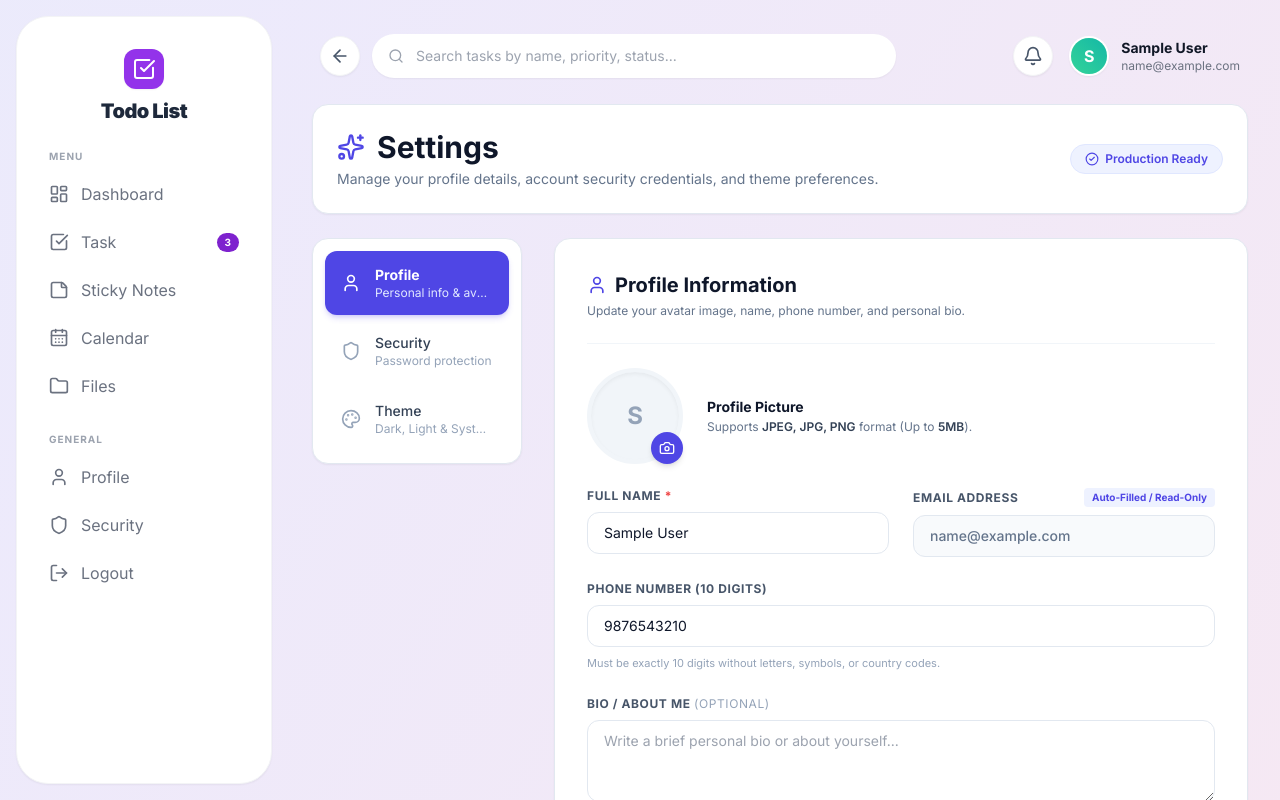
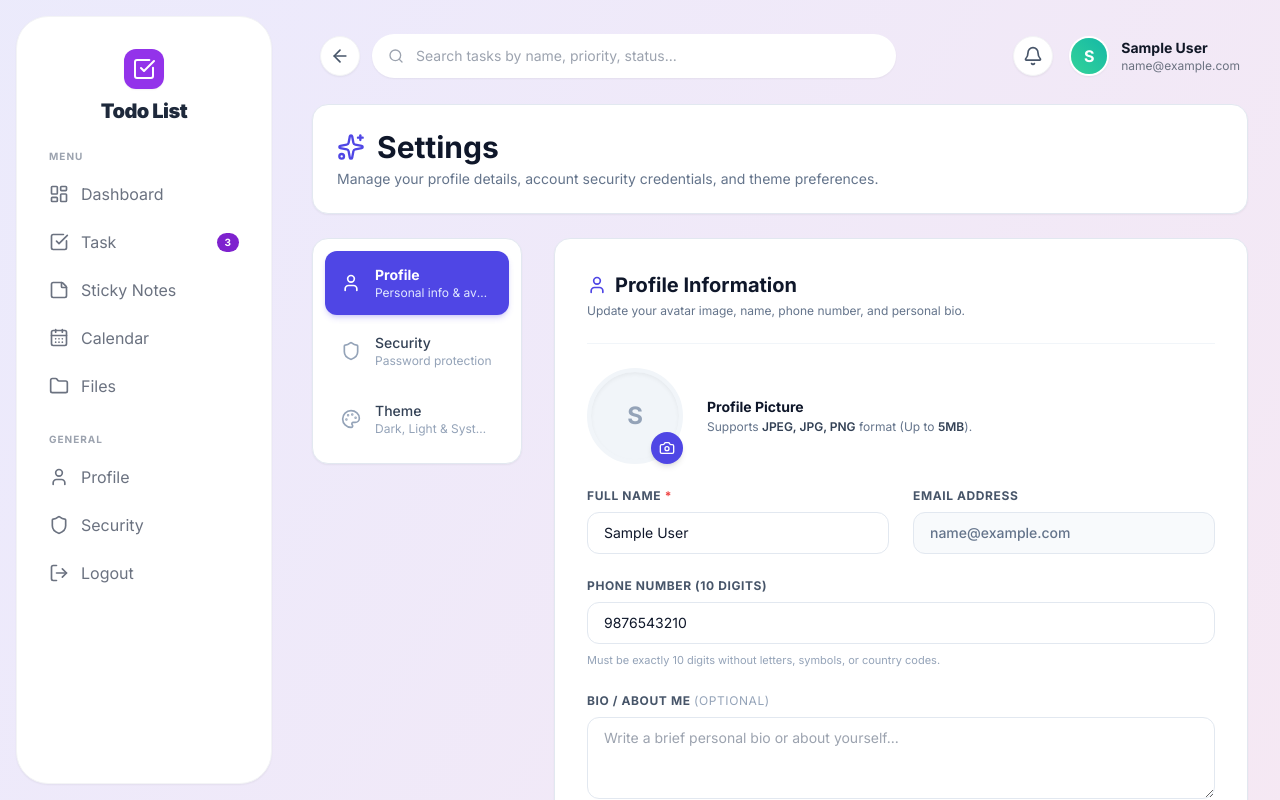
Before and after one commit to NiharikaON/todos, a Next.js app: page /settings in a window 1280 px wide. Built offline with nearby package versions, Linux system fonts and the light colour scheme; sample sign-in values are in the browser's storage; what aws-amplify would draw is missing.

Commit message:
Remove Production Ready badge and Auto-Filled badge from settings page

```diff
--- a/src/app/(app)/settings/page.tsx
+++ b/src/app/(app)/settings/page.tsx
@@ -188,7 +188,7 @@ function SettingsContent() {
   return (
     <div className="w-full max-w-5xl mx-auto space-y-6">
       {/* Sticky Header */}
-      <div className="bg-white dark:bg-slate-900 border border-slate-200 dark:border-slate-800 rounded-2xl p-6 shadow-sm flex flex-col md:flex-row items-start md:items-center justify-between gap-4">
+      <div className="bg-white dark:bg-slate-900 border border-slate-200 dark:border-slate-800 rounded-2xl p-6 shadow-sm">
         <div>
           <h1 className="text-3xl font-bold text-slate-900 dark:text-white flex items-center">
             <Sparkles className="w-7 h-7 mr-3 text-indigo-600 dark:text-indigo-400" />
@@ -197,10 +197,6 @@ function SettingsContent() {
           <p className="mt-1 text-sm text-slate-500 dark:text-slate-400">
             Manage your profile details, account security credentials, and theme preferences.
           </p>
-        </div>
-        <div className="inline-flex items-center px-3.5 py-1.5 rounded-full text-xs font-semibold bg-indigo-50 dark:bg-indigo-900/30 text-indigo-600 dark:text-indigo-400 border border-indigo-100 dark:border-indigo-800">
-          <CheckCircle2 className="w-3.5 h-3.5 mr-1.5" />
-          Production Ready
         </div>
       </div>
 
@@ -310,14 +306,9 @@ function SettingsContent() {
 
                   {/* Email Address (Auto-filled from login/Cognito & Read-only) */}
                   <div className="space-y-2">
-                    <div className="flex items-center justify-between">
-                      <label htmlFor="email" className="block text-xs font-bold uppercase tracking-wider text-slate-600 dark:text-slate-400">
-                        Email Address
-                      </label>
-                      <span className="text-[10px] text-indigo-600 dark:text-indigo-400 font-bold bg-indigo-50 dark:bg-indigo-900/30 px-2 py-0.5 rounded">
-                        Auto-Filled / Read-Only
-                      </span>
-                    </div>
+                    <label htmlFor="email" className="block text-xs font-bold uppercase tracking-wider text-slate-600 dark:text-slate-400">
+                      Email Address
+                    </label>
                     <input
                       id="email"
                       type="email"
```
